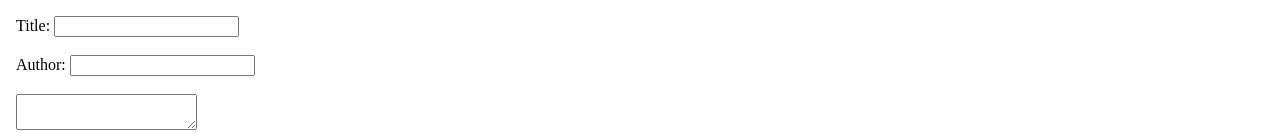
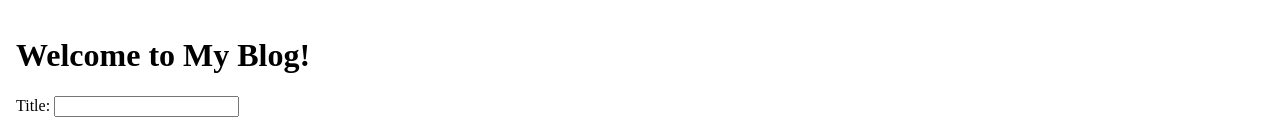
Before and after one commit to rfights/CS618, a React (Vite) app: page / in a window 1280 px wide. Shown: the top 133 px of the page. Built offline with nearby package versions, Linux system fonts and the light colour scheme; no server answers.

Commit message:
feat: add welcome message to Blog component

```diff
--- a/src/Blog.jsx
+++ b/src/Blog.jsx
@@ -22,6 +22,7 @@ export function Blog() {
 
   return (
     <div style={{ padding: 8 }}>
+      <h1>Welcome to My Blog!</h1>
       <CreatePost />
       <br />
       <hr />
```
